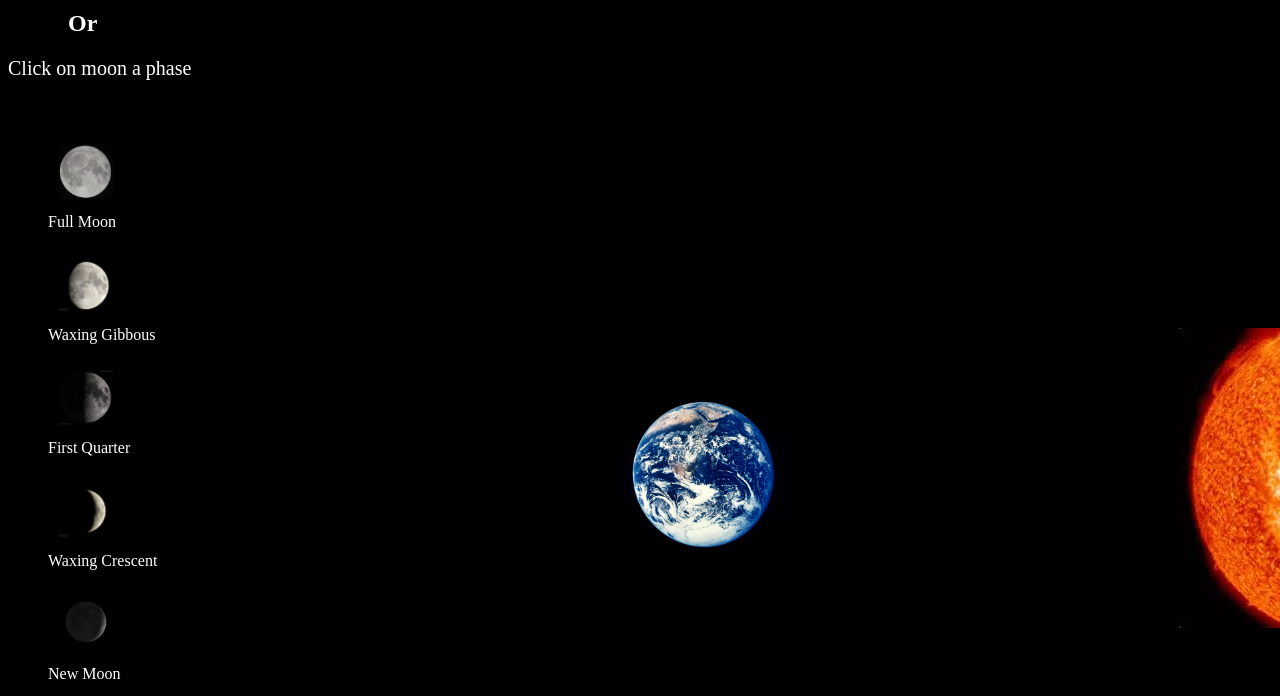
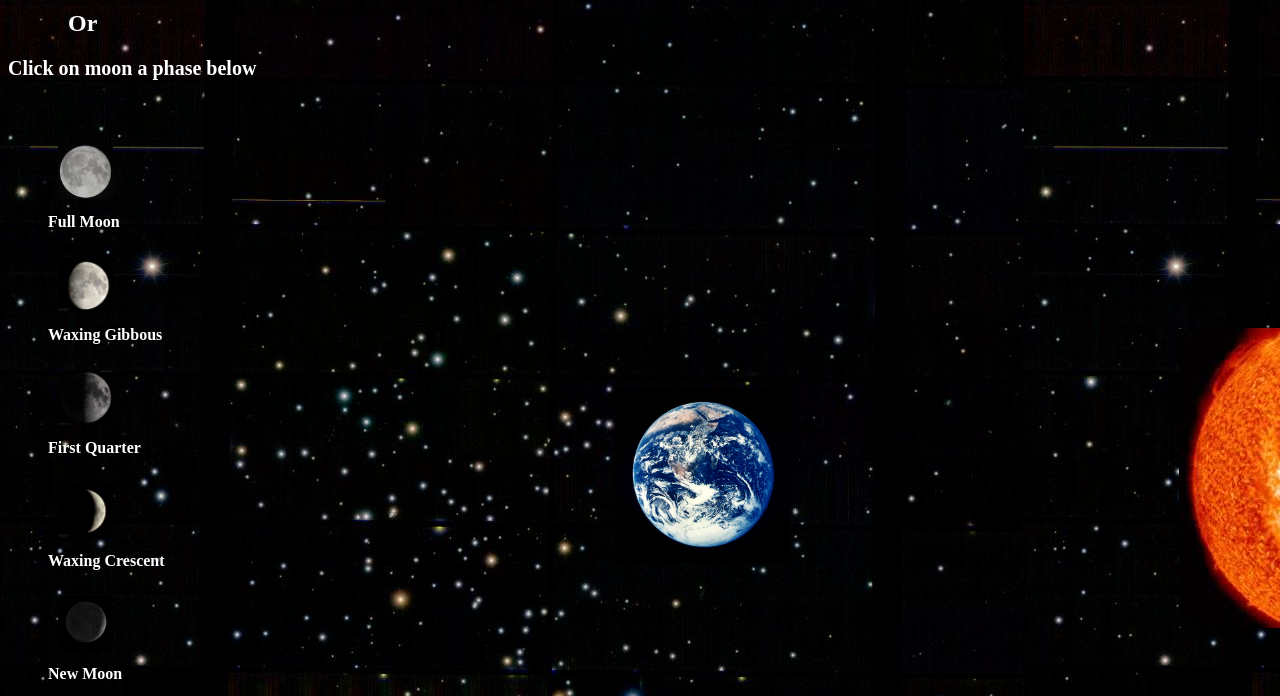
Before and after one commit to jbulharvard77/p3.jbulharvard77.biz, a plain HTML site: page index.html in a window 1280 px wide. Shown: the part 114-810 px from the top of the page. Drawn offline with nearby package versions, Linux system fonts and the light colour scheme.

Commit message:
updating files

```diff
--- a/css/main.css
+++ b/css/main.css
@@ -4,19 +4,19 @@
 General
 ************************************/
 
-body	{
-	background-color: black;
+body        {
+    	background-image: url("../images/stars.jpg");
         color: white;
 }
 
-#orbit	{
+#orbit        {
         height: 700px;
         width: 700px;
         position: absolute;
         left: 200px;
 }
 
-#output	{
+#output        {
         position: absolute;
         left: 325px;
         top: -900px;
@@ -24,15 +24,17 @@ body	{
         font-size: 25px;
 }
 
-figcaption	{
+figcaption        {
         font-size: 16px;
+        font-weight: bold;
 }
 
-p	{
-	font-size: 20px
+p        {
+        font-size: 20px;
+        font-weight: bold;
 }
 
-h2	{
+h2        {
         margin-left: 60px;
 }
 
@@ -40,7 +42,7 @@ h2	{
 Images
 *************************************/
 
-#earth	{
+#earth        {
         width: 175px;
         height: 175px;
         position: absolute;
@@ -48,7 +50,7 @@ Images
         top: -650px;
 }
 
-#sun	{
+#sun        {
         height: 300px;
         width: 170px;
         float: right;
@@ -58,7 +60,7 @@ Images
         margin-top: -775px;
 }
 
-.phases	{
+.phases        {
         height: 55px;
         width: 55px;
         padding: 10px;
--- a/index.html
+++ b/index.html
@@ -21,7 +21,7 @@
 
 <h2>Or</h2>
 
-<p>Click on moon a phase</p><br>
+<p>Click on moon a phase below</p><br>
 
 
 
@@ -74,7 +74,7 @@
 
 </div>
 
-<div id = "sun"><img src="images/half_sun.jpg" id="half_sun" alt="sun"></div>
+	<div id = "sun"><img src="images/half_sun.jpg" id="half_sun" alt="sun"></div>
 
 <script src="js/moonphase.js"></script>
 
```
Also changed, not shown: images/stars.jpg (added). Lines whose indentation alone changed are shown as unchanged.
